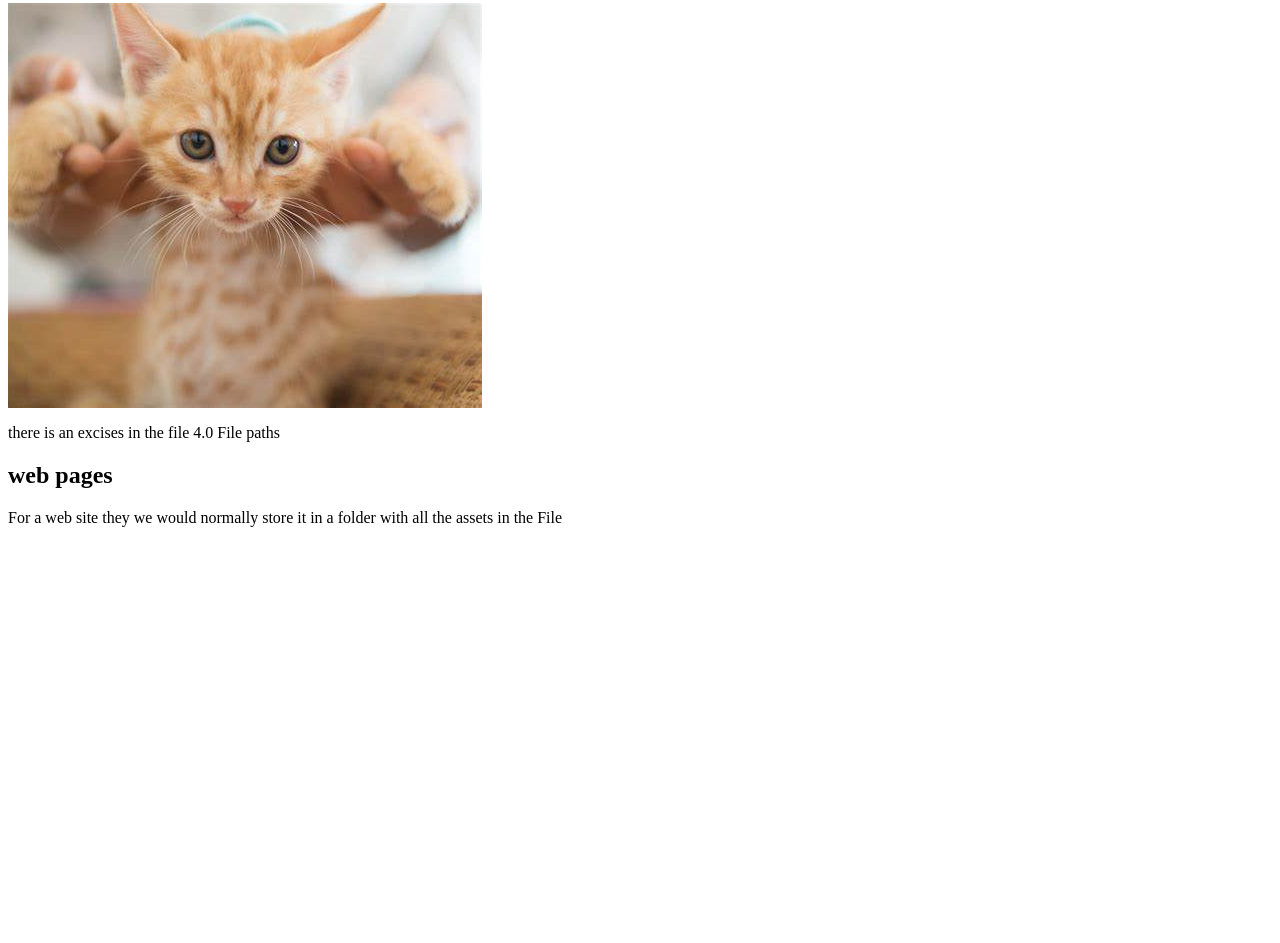
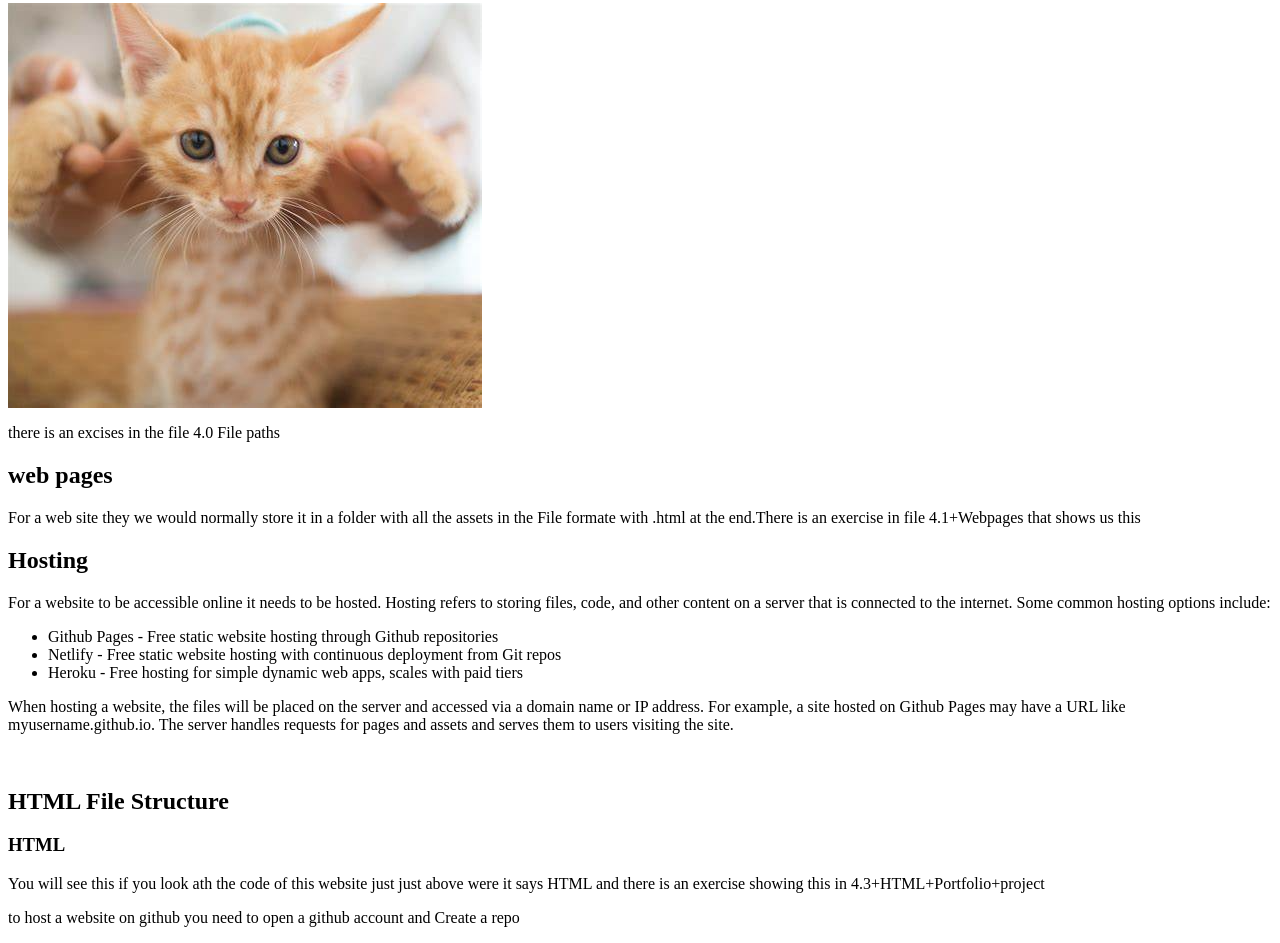
Before and after one commit to MattM1114/100_days_of_webdev, a plain HTML site: page day4/day4.html in a window 1280 px wide. Shown: the part 1544-2487 px from the top of the page. Before the commit the page ends 2087 px from the top, so only its background shows below. Drawn offline with Linux system fonts and the light colour scheme.

Commit message:
day 4 exe

```diff
--- a/day4/day4.html
+++ b/day4/day4.html
@@ -31,4 +31,49 @@ there are 2 types absolute and relative .</p>
 
 <p>there is an excises in the file 4.0 File paths  </p>
 <h2>web pages</h2>
-<p>For a web site they we would normally store it in a folder with all the assets in the File</p>
+<p>For a web site they we would normally store it in a folder with all the assets in
+    the File formate with .html  at the end.There is an exercise in file 4.1+Webpages that shows us this </p>
+    <h2>Hosting</h2>
+    <p>For a website to be accessible online it needs to be hosted. Hosting refers to storing
+        files, code, and other content on a server that is connected to
+        the internet. Some common hosting options include:</p>
+        <ul>
+            <li>Github Pages - Free static website hosting through Github repositories</li>
+            <li>Netlify - Free static website hosting with continuous deployment from Git repos</li>
+            <li>Heroku - Free hosting for simple dynamic web apps, scales with paid tiers</li>
+    </ul>
+
+    <p>When hosting a website, the files will be placed on the server and accessed via a
+    domain name or IP address. For example, a site hosted on Github Pages may have a URL
+    like myusername.github.io. The server handles requests for
+    pages and assets and serves them to users visiting the site.</p>
+
+    <br>
+    <h2>HTML File Structure</h2>
+    <h3>HTML <!DOCTYPE html></h3><!-- Declaration what type of HTML this is -->
+    <!--[if lt IE 7]>      <html class="no-js lt-ie9 lt-ie8 lt-ie7"> <![endif]-->
+    <!--[if IE 7]>         <html class="no-js lt-ie9 lt-ie8"> <![endif]-->
+    <!--[if IE 8]>         <html class="no-js lt-ie9"> <![endif]-->
+    <!--[if gt IE 8]>      <html class="no-js"> <!--<![endif]-->
+    <html lang="en"><!--this is the html-->
+        <head>
+            <meta charset="utf-8">
+            <meta http-equiv="X-UA-Compatible" content="IE=edge">
+            <title></title>
+            <meta name="description" content="">
+            <meta name="viewport" content="width=device-width, initial-scale=1">
+            <link rel="stylesheet" href="">
+            <title> my website</title>
+        </head>
+        <body>
+            <!--[if lt IE 7]>
+                <p class="browsehappy">You are using an <strong>outdated</strong> browser. Please <a href="#">upgrade your browser</a> to improve your experience.</p>
+            <![endif]-->
+
+            <script src="" async defer></script>
+        </body>
+    </html></h3>
+    <p> You will see this if you look ath the code of this
+        website just just above were it says HTML
+    and there is an exercise showing this in 4.3+HTML+Portfolio+project</p>
+    <p>to host a website on github you need to open a github account and Create a repo</p>
```
Also changed, not shown: day4/4.3+HTML+Portfolio+Project/4.3 HTML Porfolio Project/index.html (+24 -0 lines).
